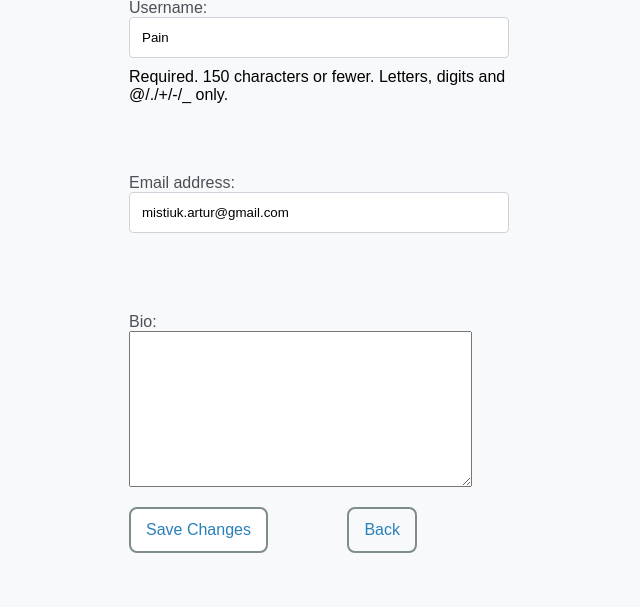
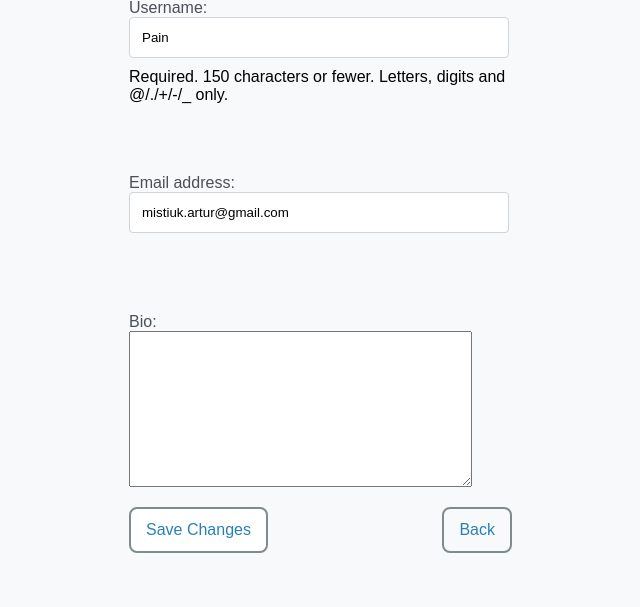
Before and after one commit to ArturMistiuk/clarify_docs, a Django app: a page that uses clarify_docs/profiles/templates/edit_profile.html in a window 1280 px wide. Shown: the part 71-678 px from the top of the page, without its empty margins (311-951 px from the left). Run offline with Django 4.2, Linux system fonts and the light colour scheme; a user stored in the database is signed in; data comes from the database, SQL or seed files in the repository.

Commit message:
Update edit_profile.css

```diff
--- a/clarify_docs/profiles/static/edit_profile.css
+++ b/clarify_docs/profiles/static/edit_profile.css
@@ -69,7 +69,7 @@ form a.back-link {
     border-radius: 8px;;
     cursor: pointer;
     font-size: 16px;
-    margin-left: 75px; /* Left margin from the "Save Changes" button */
+    margin-left: 170px; /* Left margin from the "Save Changes" button */
     transition: background-color 0.3s ease-in-out, color 0.3s ease-in-out;
 }
 
```
